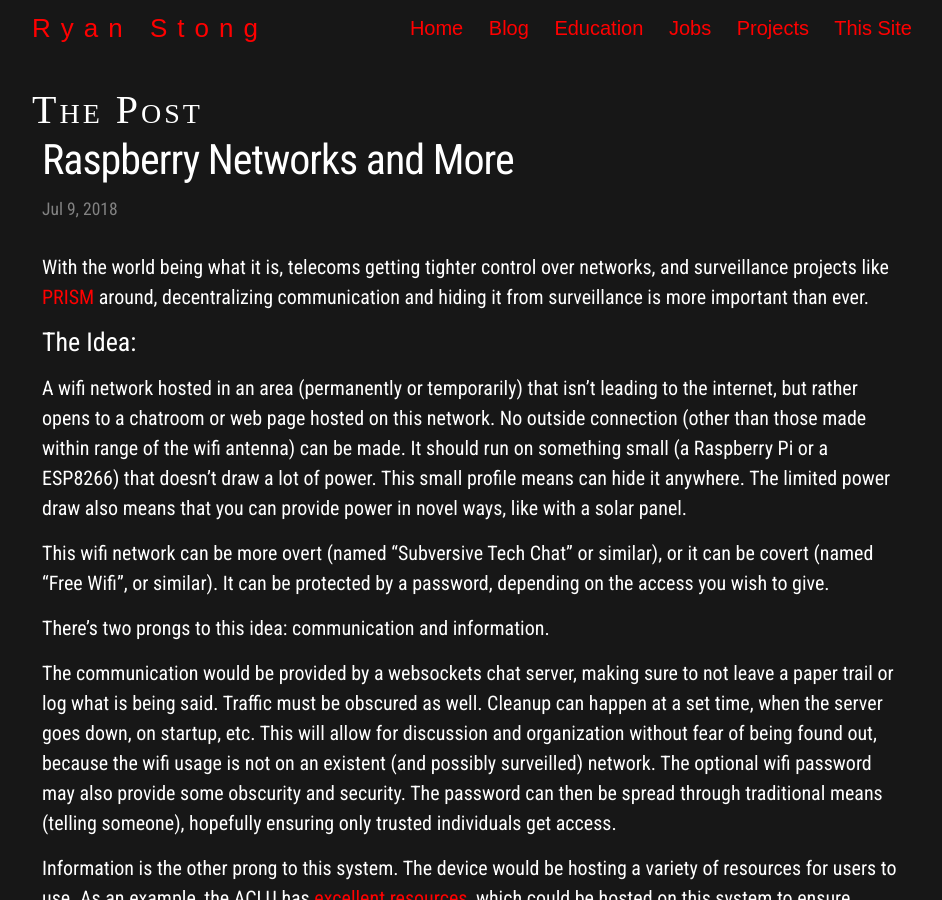
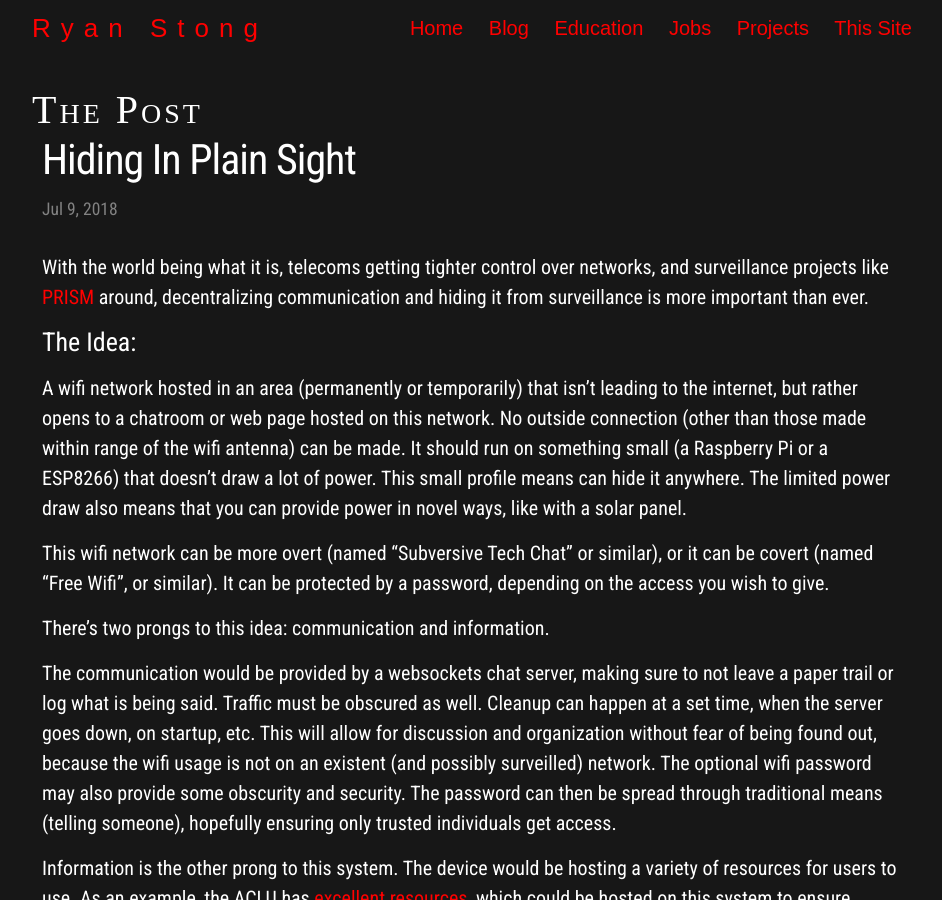
Before and after one commit to descartez/descartez.github.io, a Jekyll site: the page built from _posts/2018-07-09-culture-jammer-and-more.md, in a window 1280 px wide and 900 px high. Shown: the whole window, without its empty margins (168-1110 px from the left). Built offline with Jekyll 4.4.1, drawn with Linux system fonts in a browser that asks for light colours; some web fonts are replaced.

Commit message:
changes title of culture jammer post

```diff
--- a/_posts/2018-07-09-culture-jammer-and-more.md
+++ b/_posts/2018-07-09-culture-jammer-and-more.md
@@ -1,6 +1,6 @@
 ---
 layout: post
-title:  "Raspberry Networks and More"
+title:  "Hiding In Plain Sight"
 date:   2018-07-09 010:58:00
 categories: blog
 ---
```
